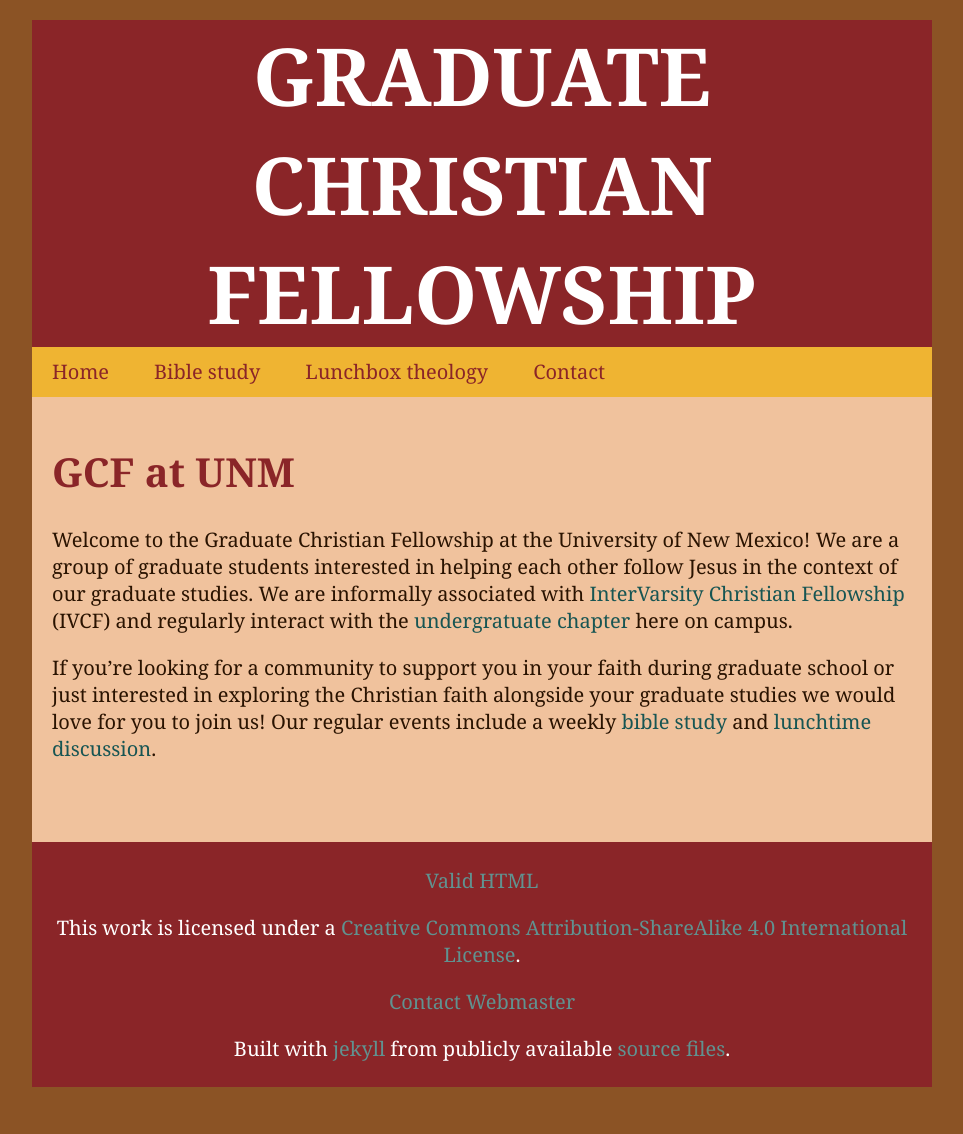
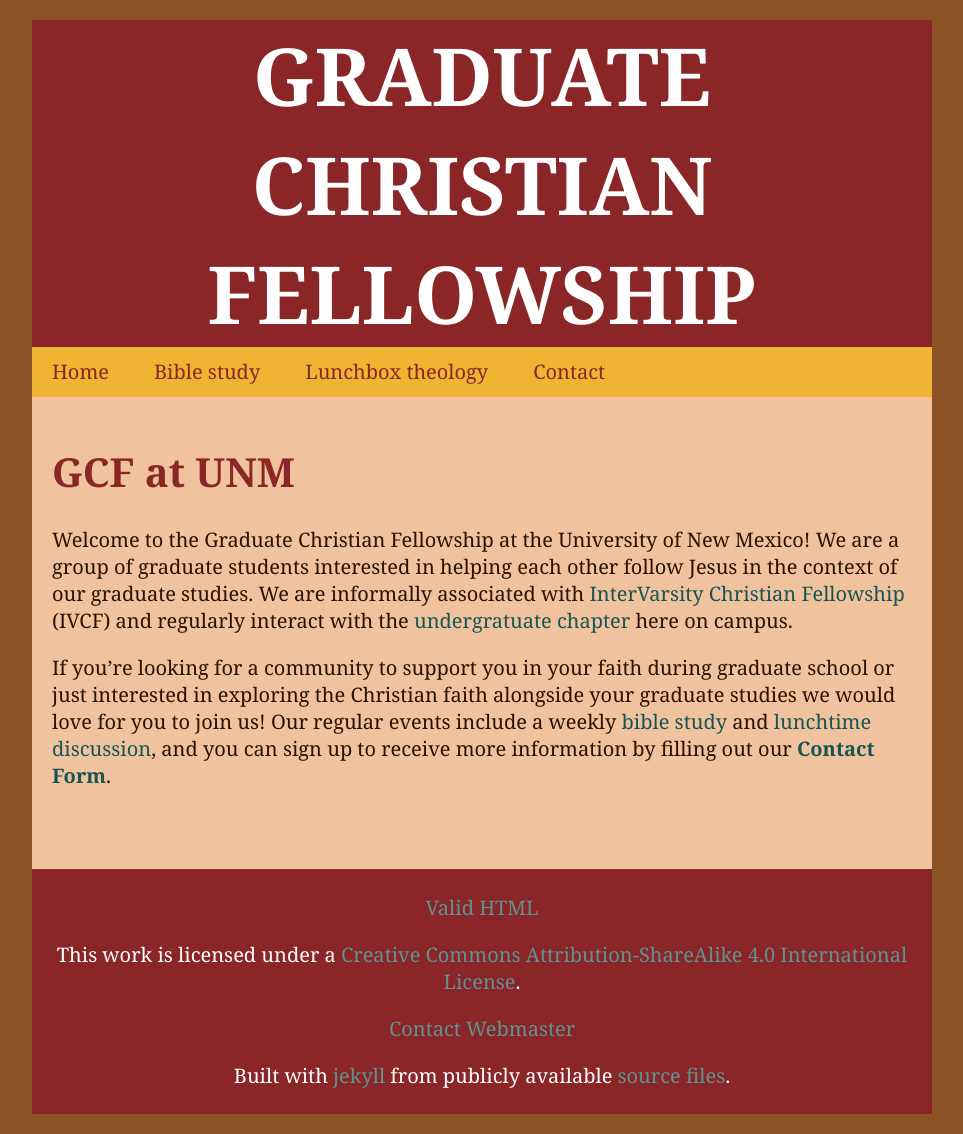
Before and after one commit to jarthurgross/gcf-website, a Jekyll site: the page built from index.md, in a window 1280 px wide. Shown: the whole page, without its empty margins (158-1121 px from the left). Built offline with Jekyll 4.4.1, drawn with Linux system fonts in a browser that asks for light colours; Markdown is read by kramdown in place of the engine named in the settings; before the commit the page ends 1107 px from its top, so only the background shows below that.

Commit message:
Add link to contact form on homepage

```diff
--- a/index.md
+++ b/index.md
@@ -18,9 +18,12 @@ the [undergratuate chapter][unmiv] here on campus.
 If you're looking for a community to support you in your faith during graduate
 school or just interested in exploring the Christian faith alongside your
 graduate studies we would love for you to join us! Our regular events include
-a weekly [bible study][bible] and [lunchtime discussion][lunchbox].
+a weekly [bible study][bible] and [lunchtime discussion][lunchbox], and you can
+sign up to receive more information by filling out our
+[**Contact Form**][contact].
 
 [ivcf]: http://intervarsity.org/
 [unmiv]: http://ivcf.unm.edu/
 [bible]: {{ relative }}bible_study
 [lunchbox]: {{ relative }}lunchbox_theology
+[contact]: https://goo.gl/forms/1rR9OmOv00XmrHng2
```
